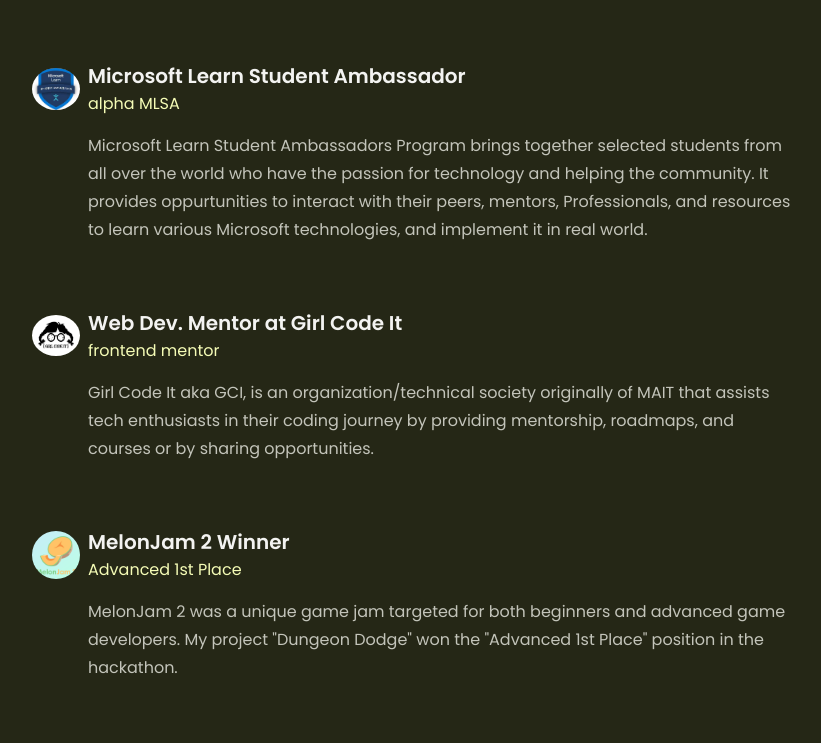
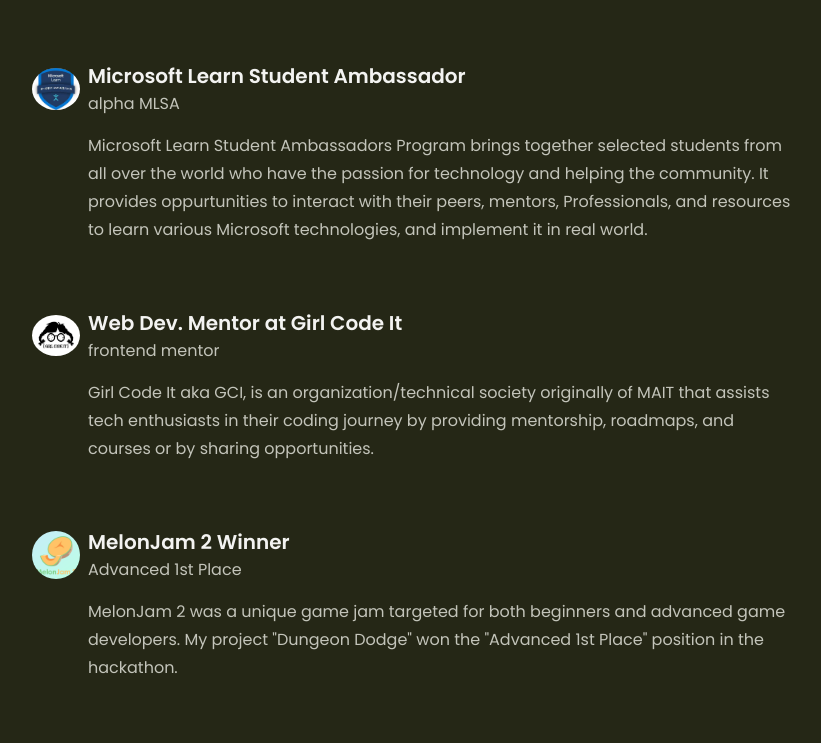
Before and after one commit to syedmazharaliraza/portfolio, a plain HTML site: page index.html in a window 1280 px wide. Shown: the part 2673-3416 px from the top of the page, without its empty margins (224-1045 px from the left). Drawn offline with nearby package versions, Linux system fonts and the light colour scheme.

Commit message:
minor style change

```diff
--- a/assets/css/styles.css
+++ b/assets/css/styles.css
@@ -632,10 +632,6 @@
   font-size: var(--h3-font-size);
 }
 
-.achievements-subtitle {
-  color: var(--first-colour-lighter);
-}
-
 .thumbnail-img {
   width: 3rem;
   border-radius: 50%;
```
